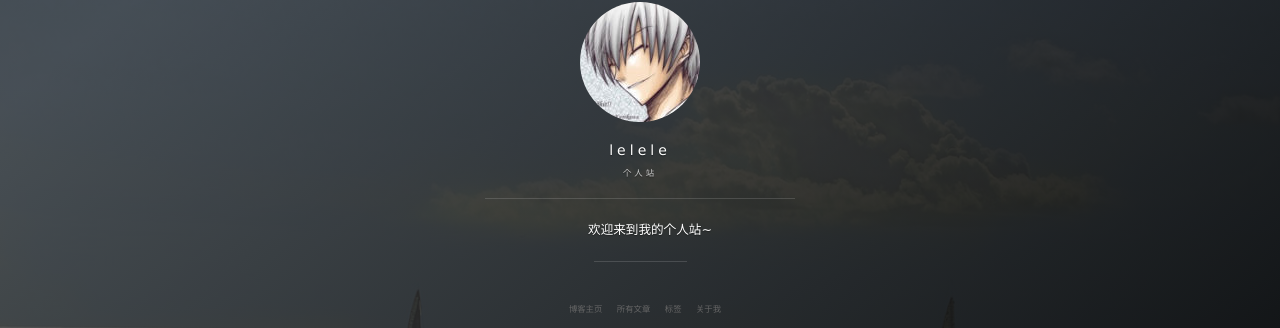
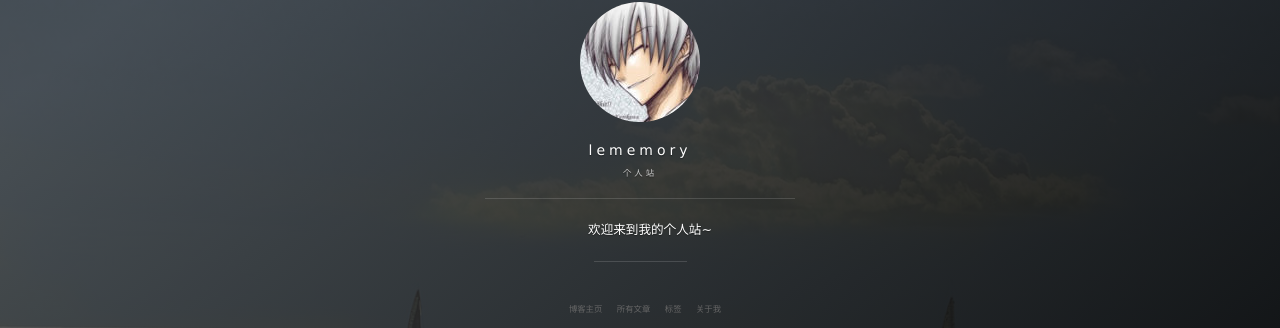
Before and after one commit to endlessc/endlessc.github.io, a Jekyll site: the page built from index.html, in a window 1280 px wide. Shown: the part 286-614 px from the top of the page. Built offline with Jekyll 4.4.1, drawn with Linux system fonts in a browser that asks for light colours; nearby versions of some CDN libraries; a script that is not in the unit is left out; the list of posts is cut into pages by our own code; comment, search, counter and statistics services are not loaded; some of the changed text lies outside the part shown.

```diff
--- a/_config.yml
+++ b/_config.yml
@@ -1,23 +1,23 @@
 # Basic
-title: lelele
+title: lememory
 subtitle: 个人站
 description: 欢迎来到我的个人站~
 # 头像里面的标题
-avatarTitle: lelelele
+avatarTitle: lememory
 # 头像里面的描述
 avatarDesc: Java / Netty
 url: "https://endlessc.github.io/"
 
 # Comment
 comment:
-    disqus: lelelele
+    disqus: lememory
 
 # Social
 social:
     weibo:
     github: endlessc
     # twitter:
-    mail: endlessch@hotmail.com
+    mail: zhaoch22@gmail.com
 
 # 百度统计
 # 使用博客模板请去掉或者更换 id
```
